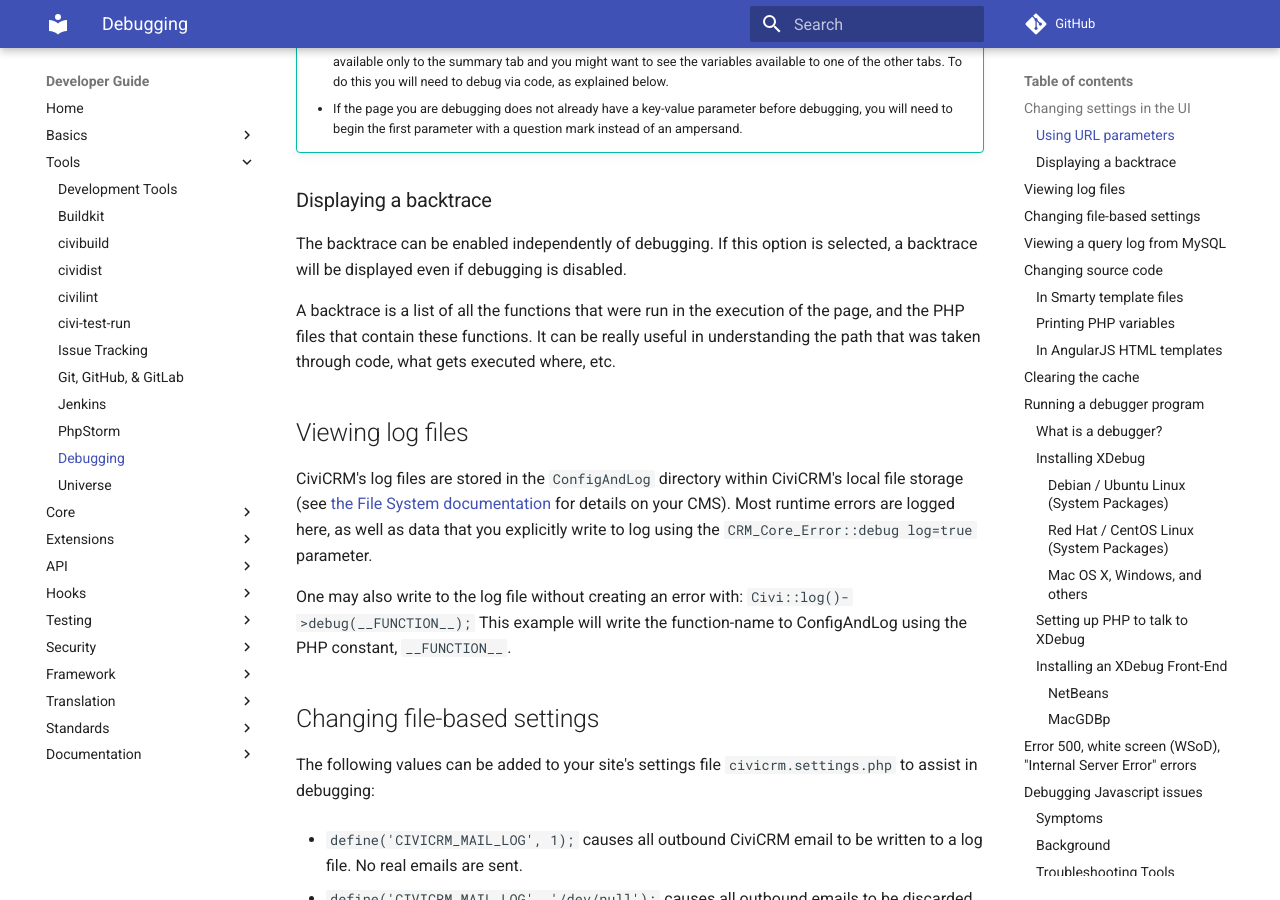
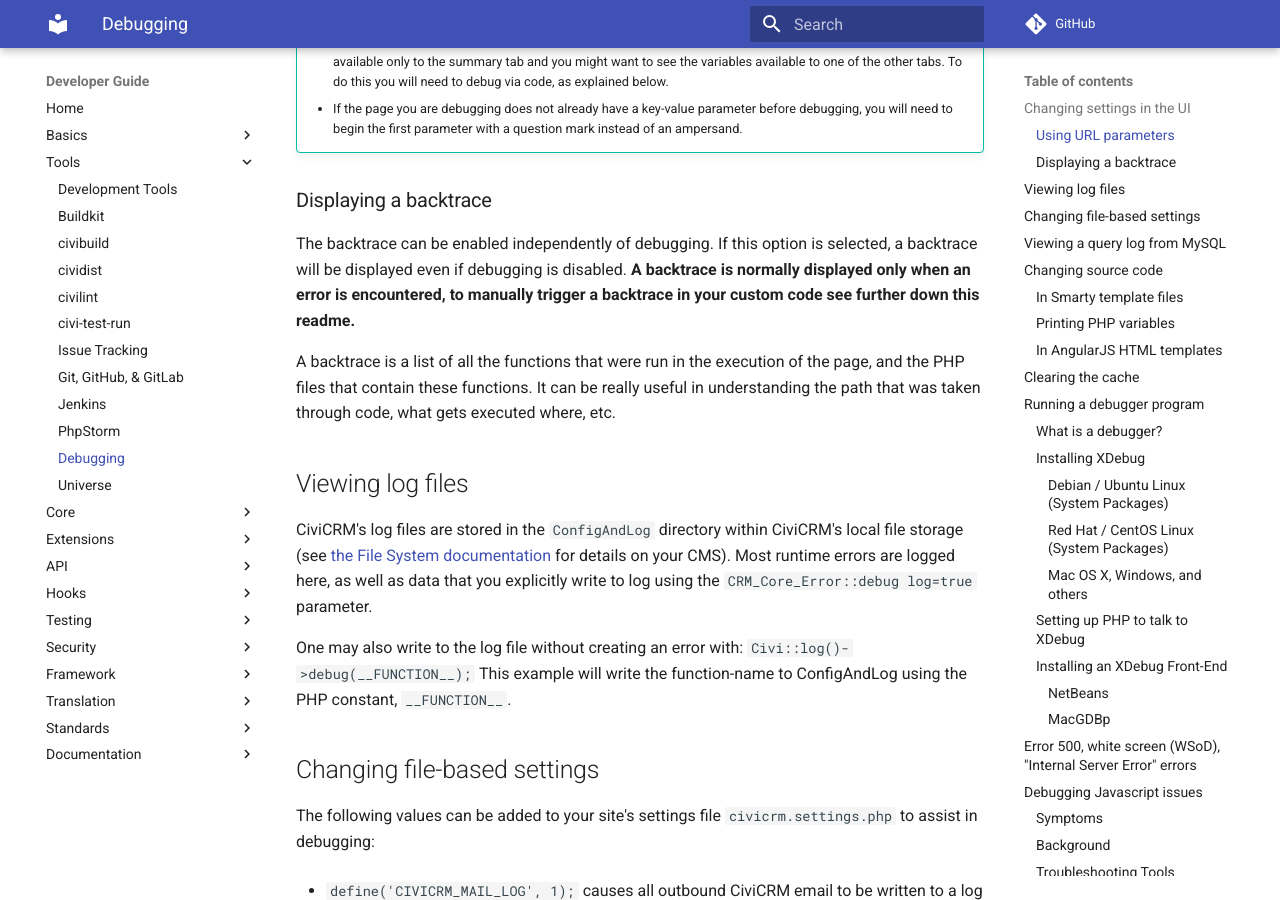
Before and after one commit to civicrm/civicrm-dev-docs, an MkDocs documentation site: the page built from docs/tools/debugging.md, in a window 1280 px wide and 900 px high, scrolled down 1229 px. Built offline with MkDocs 1.6.1 and Material for MkDocs 9.7.7, drawn with Linux system fonts in a browser that asks for light colours; comment, search, counter and statistics services are not loaded; old or Windows-style settings are respelled for this version of MkDocs.

Commit message:
Update debugging.md
Clarified when the backtrace is displayed, i.e. calling &backtrace=1 does not trigger an immediate backtrace unless an error occurs.

```diff
--- a/docs/tools/debugging.md
+++ b/docs/tools/debugging.md
@@ -32,7 +32,7 @@ After enabling debugging, append any of the following name-value pairs to the UR
 
 ### Displaying a backtrace
 
-The backtrace can be enabled independently of debugging. If this option is selected, a backtrace will be displayed even if debugging is disabled.
+The backtrace can be enabled independently of debugging. If this option is selected, a backtrace will be displayed even if debugging is disabled. **A backtrace is normally displayed only when an error is encountered, to manually trigger a backtrace in your custom code see further down this readme.**
 
 A backtrace is a list of all the functions that were run in the execution of the page, and the PHP files that contain these functions. It can be really useful in understanding the path that was taken through code, what gets executed where, etc.
 
```
